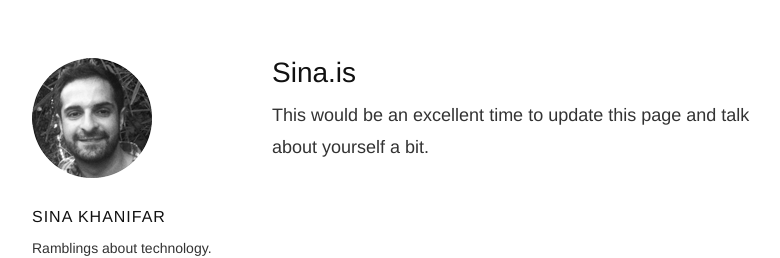
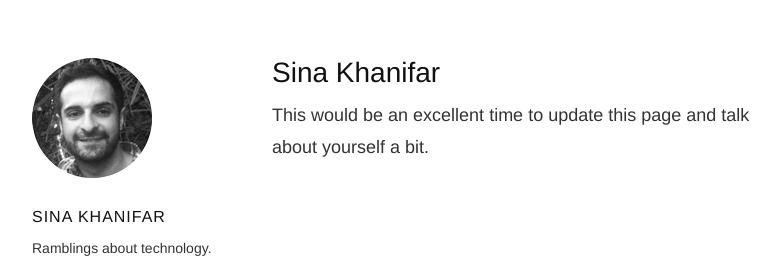
Before and after one commit to sinak/sinak.github.com, a Jekyll site: the page built from about.html, in a window 1280 px wide. Shown: the top 258 px of the page, without its empty margins (178-958 px from the left). Built offline with Jekyll 4.4.1, drawn with Linux system fonts in a browser that asks for light colours; nearby versions of some CDN libraries; some web fonts are replaced; Markdown is read by kramdown in place of the engine named in the settings; comment, search, counter and statistics services are not loaded.

Commit message:
text changes

```diff
--- a/_config.yml
+++ b/_config.yml
@@ -9,14 +9,14 @@ rdiscount:
   extensions: [smart]
 
 # Name of your blog (this will show up at the top of your page and in the RSS feed)
-name: Sina.is
+name: Sina Khanifar
 
 
 # Your name, as you want it to appear underneath each post and in the footer
 author: Sina Khanifar
 
 # Short description (goes below the title; it will also be used in the RSS feed)
-description: Ramblings about productivity technology, startups, and entrepreneurship by Sina Khanifar
+description: Ramblings about productivity technology, startups, and entrepreneurship by Sina Khanifar.
 
 twitter: sinak
 github: sinak
--- a/_layouts/layout.html
+++ b/_layouts/layout.html
@@ -3,7 +3,7 @@
 <head>
   <meta charset="utf-8">
   <title>
-    {% if page.title %}{{ page.title }} &ndash; {% endif %}{{ site.name }}
+    {% if page.title %}{{ page.title }} | {% endif %}{{ site.name }}
   </title>
   <meta name="viewport" content="initial-scale=1.0">
   <meta name="author" content="{{ site.name }}" />
```
